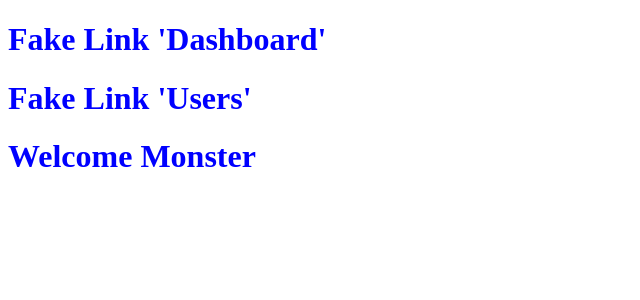
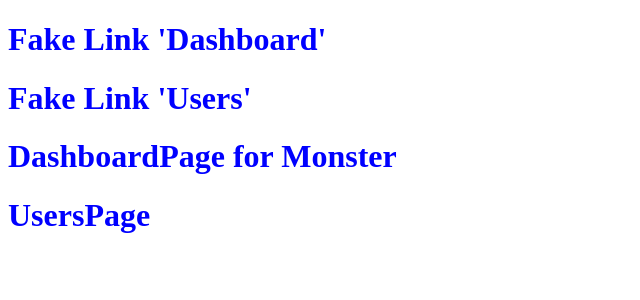
Before and after one commit to mattegan111/single-page-application-for-monster, a React (Create React App) app: page / in a window 1280 px wide. Shown: the top 300 px of the page, without its empty margins (0-640 px from the left). Built offline with nearby package versions, Linux system fonts and the light colour scheme.

Commit message:
Add pages and display them

```diff
--- a/src/App.js
+++ b/src/App.js
@@ -1,13 +1,14 @@
 import './App.css';
 import Sidebar from './Sidebar';
+import DashboardPage from './DashboardPage';
+import UsersPage from './UsersPage';
 
 function App() {
-  const loggedUser = 'Monster';
-
   return (
     <div className="App">
       <Sidebar />
-      <h1>Welcome {loggedUser}</h1>
+      <DashboardPage />
+      <UsersPage />
     </div>
   );
 }
--- /dev/null
+++ b/src/DashboardPage.js
@@ -0,0 +1,12 @@
+function DashboardPage(props) {
+
+    const loggedUser = 'Monster';
+
+    return (
+        <div>
+            <h1>DashboardPage for {loggedUser}</h1>
+        </div>
+    );
+}
+
+export default DashboardPage;
--- /dev/null
+++ b/src/UsersPage.js
@@ -0,0 +1,9 @@
+function UsersPage(props) {
+    return (
+    <div>
+        <h1>UsersPage</h1>
+    </div>
+    );
+}
+
+export default UsersPage;
```
